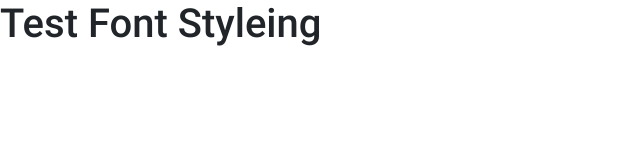
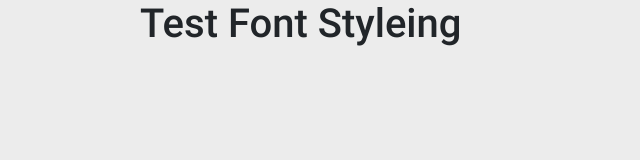
Before and after one commit to brian-welch/brainnest-week-2, a plain HTML site: page index.html in a window 1280 px wide. Shown: the whole page, without its empty margins (0-640 px from the left). Drawn offline with nearby package versions, Linux system fonts and the light colour scheme.

Commit message:
initial scaffold of homepage

```diff
--- a/css/style.base.css
+++ b/css/style.base.css
@@ -2,7 +2,11 @@ h1, h2, h3, h4, h5 {
     font-family: 'Roboto', Helvetica, Arial, sans-serif;
 }
 
-header, footer, .bg-dark {
-    background-color: #1f2937;
-    background-color: rgba(31, 41, 55, 1);
+html {
+    background-color: rgba(0, 0, 0, 0.075);
 }
+
+body {
+    width: 1000px;
+    margin: auto;
+}
```
